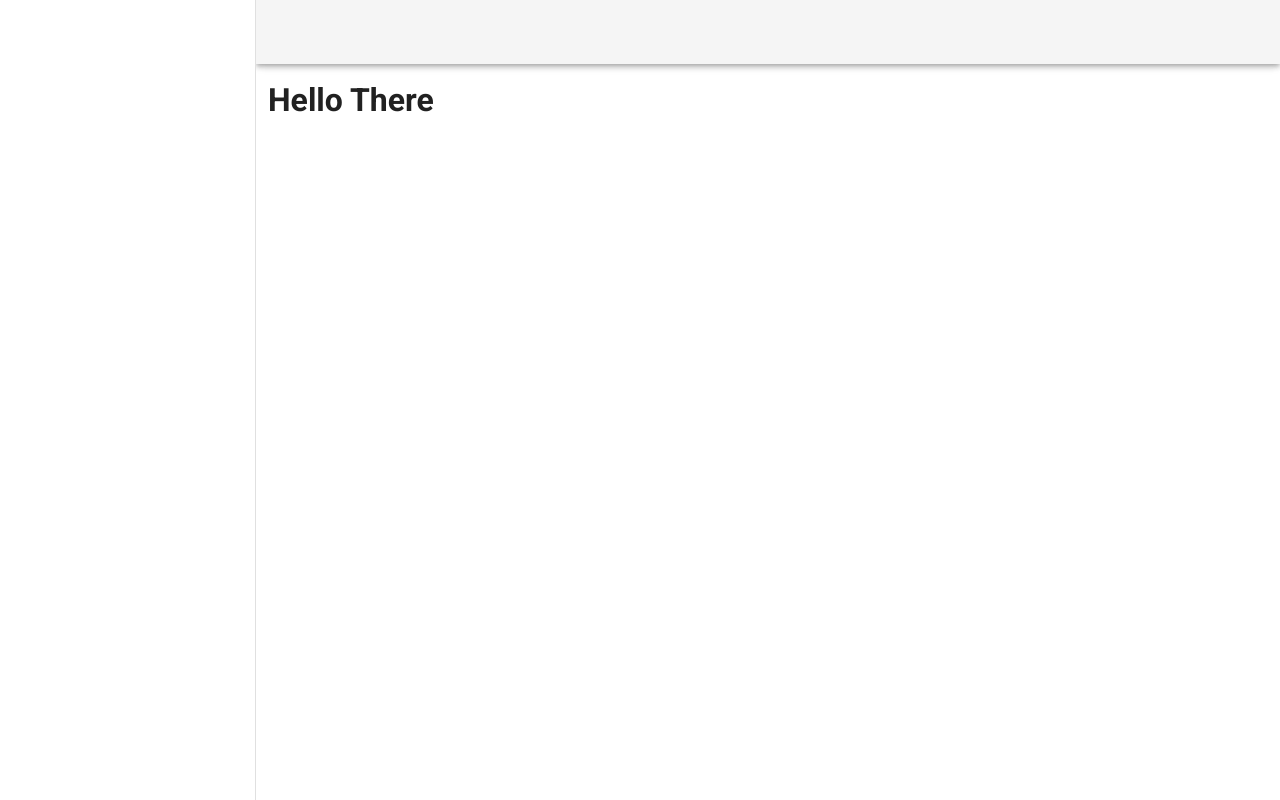
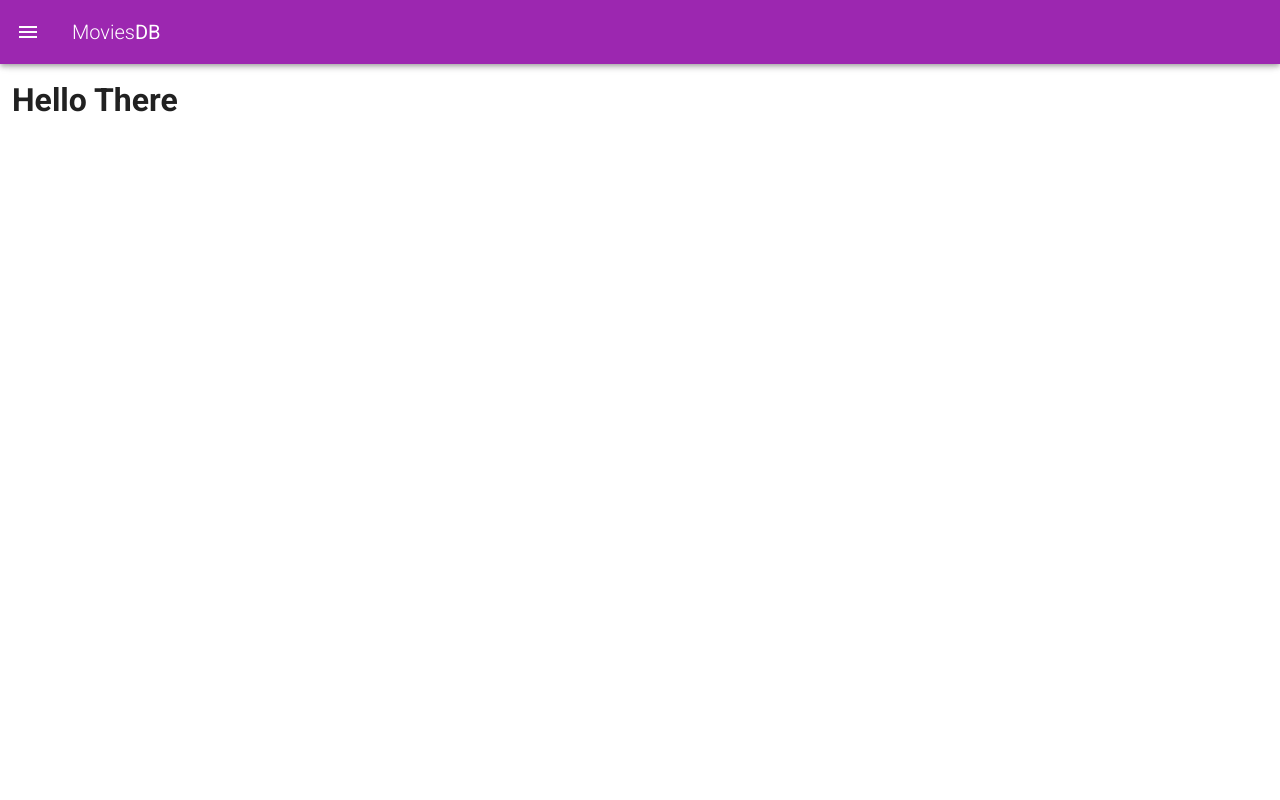
Before and after one commit to isanch14/MovieDB, a Vue app: page / in a window 1280 px wide. Built offline with nearby package versions, Linux system fonts and the light colour scheme.

Commit message:
Drawer Logic

```diff
--- a/src/components/Drawer.vue
+++ b/src/components/Drawer.vue
@@ -1,9 +1,15 @@
 <template>
-    <v-navigation-drawer app></v-navigation-drawer>
+  <v-navigation-drawer :value="drawer" app clipped> </v-navigation-drawer>
 </template>
 
 <script>
-    export default {
-        name: 'Drawer',
-    }
+import { mapGetters } from 'vuex'
+export default {
+  name: 'Drawer',
+  computed: {
+    ...mapGetters({
+      drawer: 'getDrawer',
+    }),
+  },
+}
 </script>
--- a/src/components/NavBar.vue
+++ b/src/components/NavBar.vue
@@ -1,9 +1,24 @@
 <template>
-    <v-app-bar app> </v-app-bar>
+  <v-app-bar app clipped-left dark color="purple">
+    <v-app-bar-nav-icon @click="drawer ? hideDrawer() : showDrawer()" />
+    <v-toolbar-title class="font-weight-light">
+      <span>Movies</span>
+      <span class="font-weight-regular">DB</span>
+    </v-toolbar-title>
+  </v-app-bar>
 </template>
 
 <script>
-    export default {
-        name: 'NavBar',
-    }
+import { mapGetters, mapActions } from 'vuex'
+export default {
+  name: 'NavBar',
+  computed: {
+    ...mapGetters({
+      drawer: 'getDrawer',
+    }),
+  },
+  methods: {
+    ...mapActions(['hideDrawer', 'showDrawer']),
+  },
+}
 </script>
--- a/src/store/index.js
+++ b/src/store/index.js
@@ -4,8 +4,17 @@ import Vuex from 'vuex'
 Vue.use(Vuex)
 
 export default new Vuex.Store({
-  state: {},
-  getters: {},
-  mutations: {},
-  actions: {},
+  state: {
+    drawer: false,
+  },
+  getters: {
+    getDrawer: state => state.drawer,
+  },
+  mutations: {
+    changeDrawer: (state, status) => (state.drawer = status),
+  },
+  actions: {
+    hideDrawer: ({ commit }) => commit('changeDrawer', false),
+    showDrawer: ({ commit }) => commit('changeDrawer', true),
+  },
 })
```
